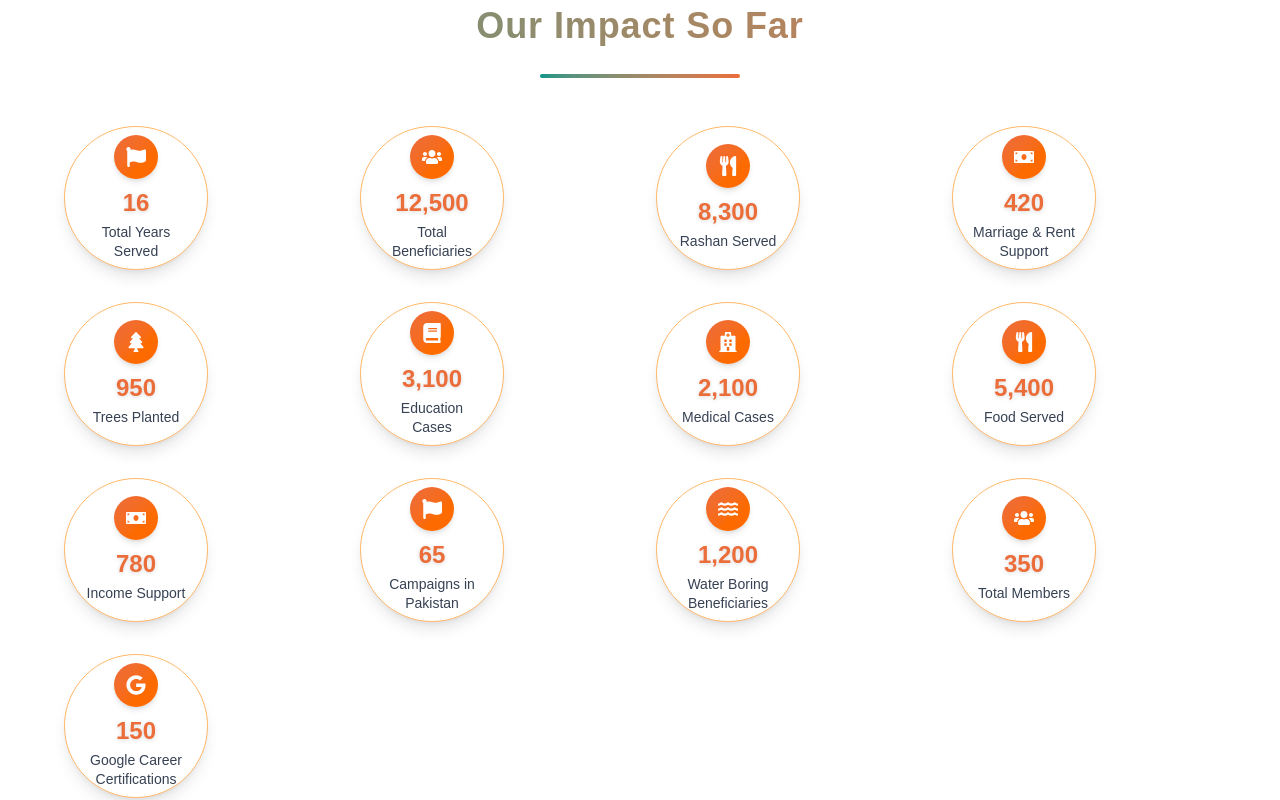
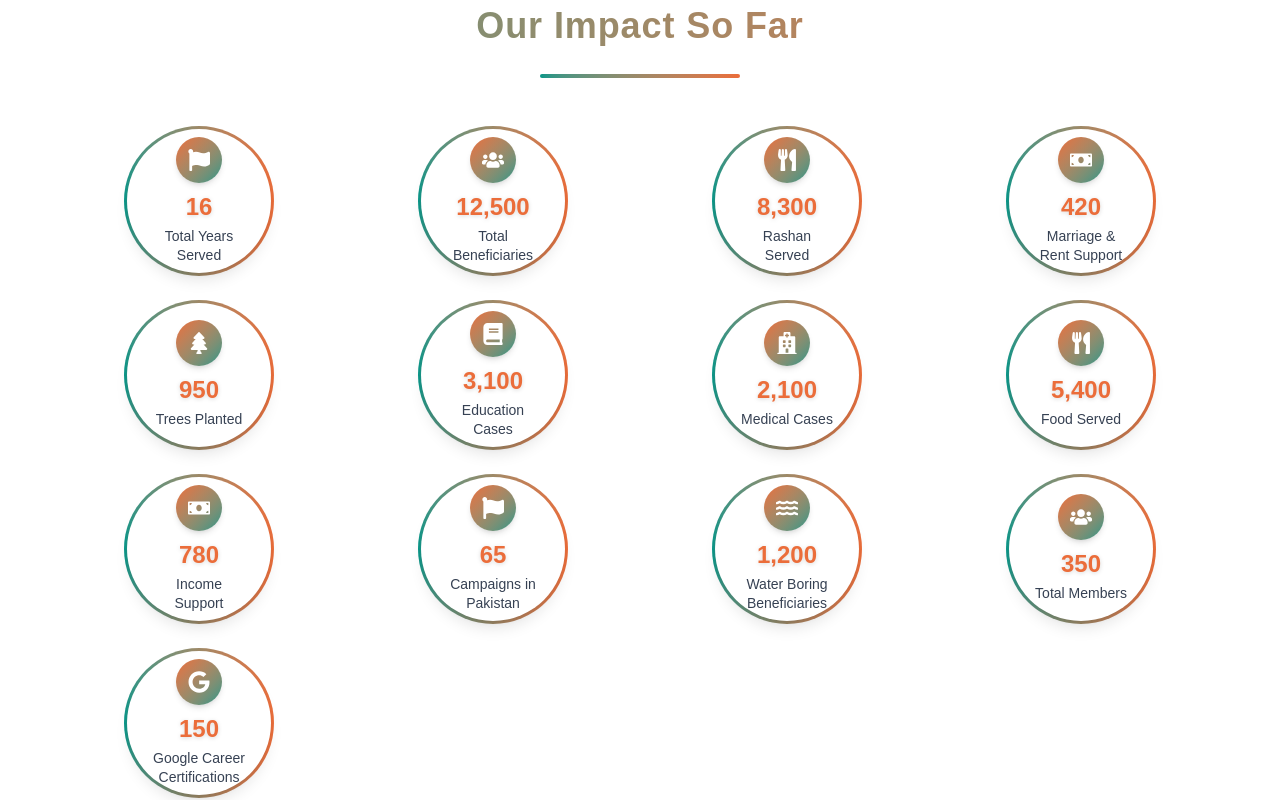
Before and after one commit to abdullahasif2000/ffp-website, a Next.js app: page / in a window 1280 px wide. Shown: the part 1680-2480 px from the top of the page. Built offline with nearby package versions, Linux system fonts and the light colour scheme.

Commit message:
counters updated

```diff
--- a/app/page.tsx
+++ b/app/page.tsx
@@ -34,19 +34,20 @@ function CounterCard({ icon: Icon, label, value }: CounterCardProps) {
   const { ref, inView } = useInView({ triggerOnce: true, threshold: 0.3 });
 
   return (
+    <div ref={ref} className="relative flex items-center justify-center">
+      {/* Gradient border wrapper */}
+      <div className="rounded-full p-[3px] bg-gradient-to-r from-[#009688] to-[#EB6D3A]">
+        {/* Inner circle */}
         <div
-      ref={ref}
-      className="relative group bg-white rounded-full shadow-lg border border-orange-300
-                 p-5 flex flex-col items-center justify-center transition-all duration-300
-                 hover:shadow-2xl hover:-translate-y-1 hover:bg-gradient-to-br
-                 hover:from-orange-50 hover:to-teal-50 w-36 h-36"
+          className="bg-white rounded-full shadow-lg w-36 h-36 flex flex-col
+                     items-center justify-center p-6 transition-all duration-400
+                     hover:shadow-2xl hover:-translate-y-1"
         >
-      {/* Glow effect on hover */}
-      <div className="absolute inset-0 rounded-full bg-[#EB6D3A]/10 opacity-0 group-hover:opacity-100 blur-xl transition duration-300"></div>
-
           {/* Icon */}
-      <div className="bg-gradient-to-br from-[#EB6D3A] to-orange-500 text-white p-3 rounded-full mb-2 shadow-md group-hover:scale-110 transition-transform duration-300">
-        <Icon size={20} />
+          <div className="bg-gradient-to-br from-[#EB6D3A] to-[#009688] text-white
+                          p-3 rounded-full mb-2 shadow-md group-hover:scale-110
+                          transition-transform duration-300">
+            <Icon size={22} />
           </div>
 
           {/* Number Counter */}
@@ -58,6 +59,8 @@ function CounterCard({ icon: Icon, label, value }: CounterCardProps) {
           <p className="text-gray-700 font-medium text-xs md:text-sm text-center leading-snug">
             {label}
           </p>
+        </div>
+      </div>
     </div>
   );
 }
@@ -266,6 +269,7 @@ export default function HomePage() {
         </svg>
       </div>
 
+{/* counter section */}
       <section id="counters" className="py-16 px-6 bg-white">
   <h2 className="text-3xl md:text-4xl font-extrabold mb-7 text-center tracking-wide bg-gradient-to-r from-[#009688] to-[#EB6D3A] bg-clip-text text-transparent">
     Our Impact So Far
@@ -274,7 +278,7 @@ export default function HomePage() {
   {/* Decorative underline */}
   <div className="w-50 h-1 bg-gradient-to-r from-[#009688] to-[#EB6D3A] mx-auto rounded-full mb-12"></div>
 
-  <div className="max-w-6xl mx-auto grid grid-cols-2 sm:grid-cols-3 md:grid-cols-4 gap-8 text-center">
+  <div className="max-w-6xl mx-auto grid grid-cols-2 sm:grid-cols-3 md:grid-cols-4 gap-6 text-center">
     {[
       { label: "Total Years Served", value: 16, icon: FaFlag },
       { label: "Total Beneficiaries", value: 12500, icon: FaUsers },
```
Lines whose indentation alone changed are shown as unchanged.
